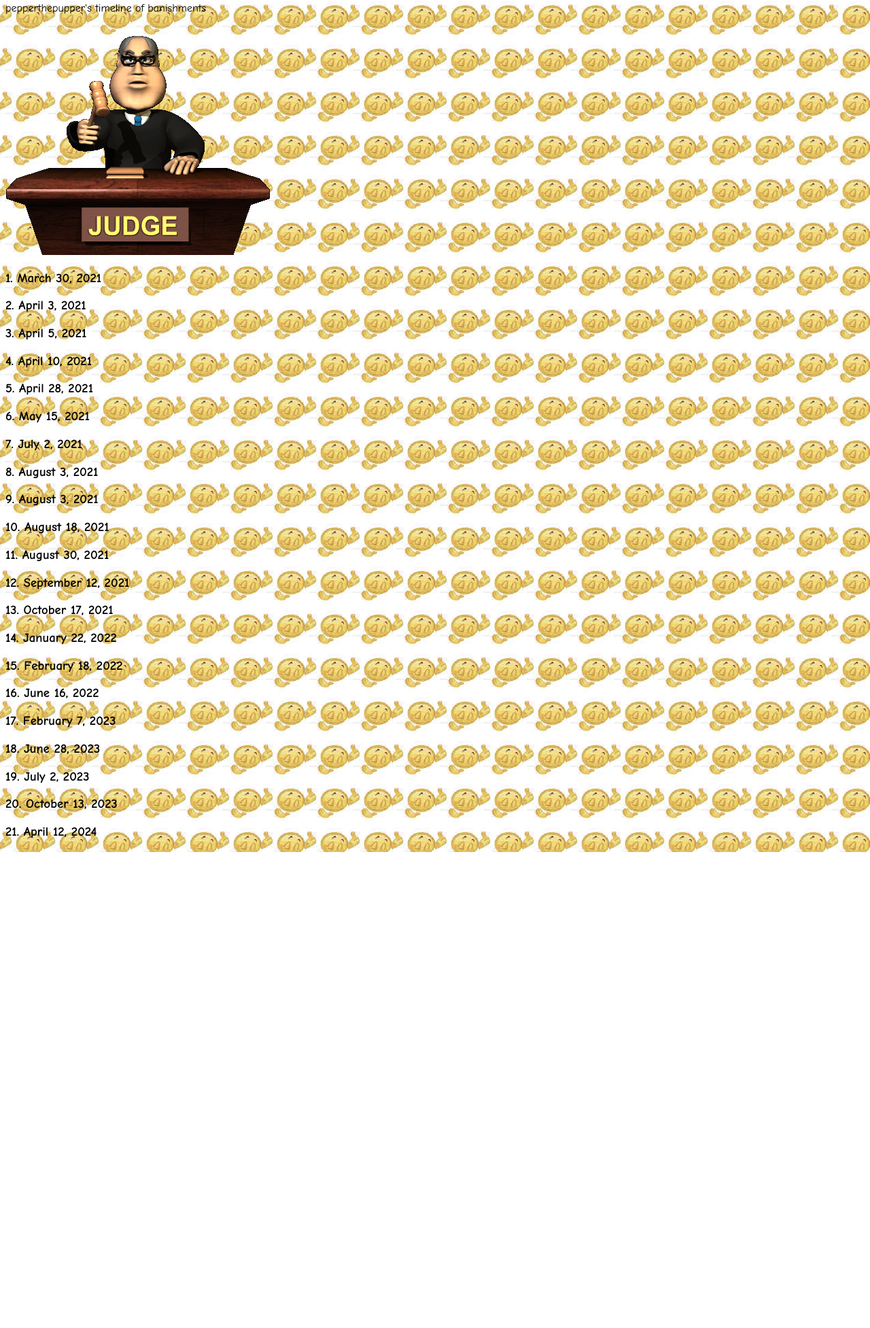
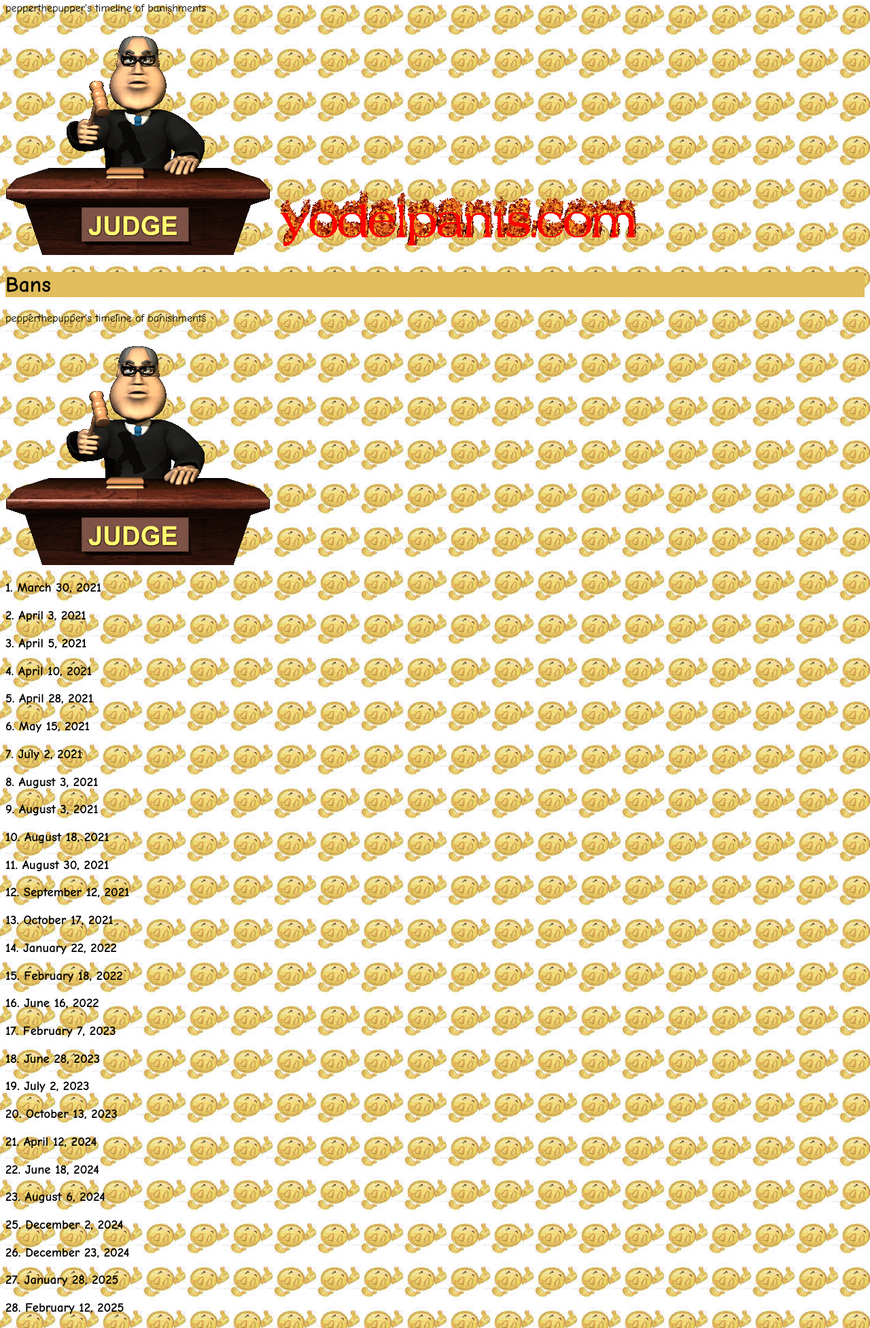
Before and after one commit to pepperthepupper/garbage, a plain HTML site: page bans.html in a window 1280 px wide. Shown: the part 197-2150 px from the top of the page at 68% size. Before the commit the page ends 1450 px from the top, so only its background shows below. Drawn offline with Linux system fonts and the light colour scheme.

Commit message:
Add files via upload

```diff
--- a/bans.html
+++ b/bans.html
@@ -1,3 +1,24 @@
+<!DOCTYPE html>
+<html>
+<head>
+<style>
+body {
+  background-image: url('64x64.png');
+background-size: fixed;
+}
+</style>
+  <title>Yodelpants - Bans</title>
+  <link rel="icon" type="image/ico" href="favicon.ico">
+</head>
+<body>
+
+<img src="cool_text.gif" alt="yodelpants.com">
+
+<h1 style="background-color:#e1bd5d;font-family:Comic Sans MS">Bans</h1>
+<p style="font-family:Comic Sans MS">pepperthepupper's timeline of banishments</a><p>
+
+<img src="mod.gif" alt="judge swinging a gavel">
+
 <!DOCTYPE html>
 <html>
 <head>
@@ -40,3 +61,9 @@ background-size: fixed;
 <h3 style="font-family:Comic Sans MS">19. July 2, 2023
 <h3 style="font-family:Comic Sans MS">20. October 13, 2023
 <h3 style="font-family:Comic Sans MS">21. April 12, 2024
+<h3 style="font-family:Comic Sans MS">22. June 18, 2024
+<h3 style="font-family:Comic Sans MS">23. August 6, 2024
+<h3 style="font-family:Comic Sans MS">25. December 2, 2024
+<h3 style="font-family:Comic Sans MS">26. December 23, 2024
+<h3 style="font-family:Comic Sans MS">27. January 28, 2025
+<h3 style="font-family:Comic Sans MS">28. February 12, 2025
```
Also changed, not shown: index.htm (+2 -3 lines), rules.html (+5 -2 lines).
